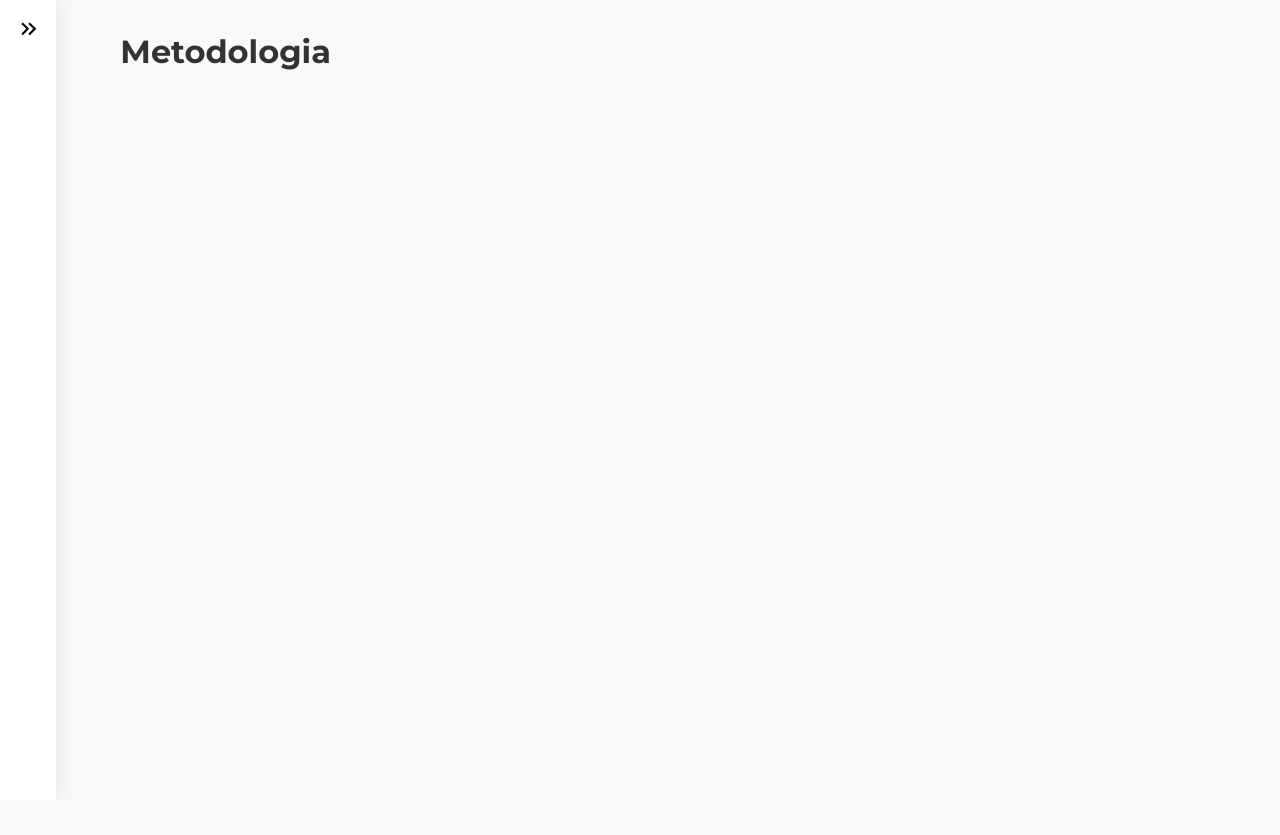
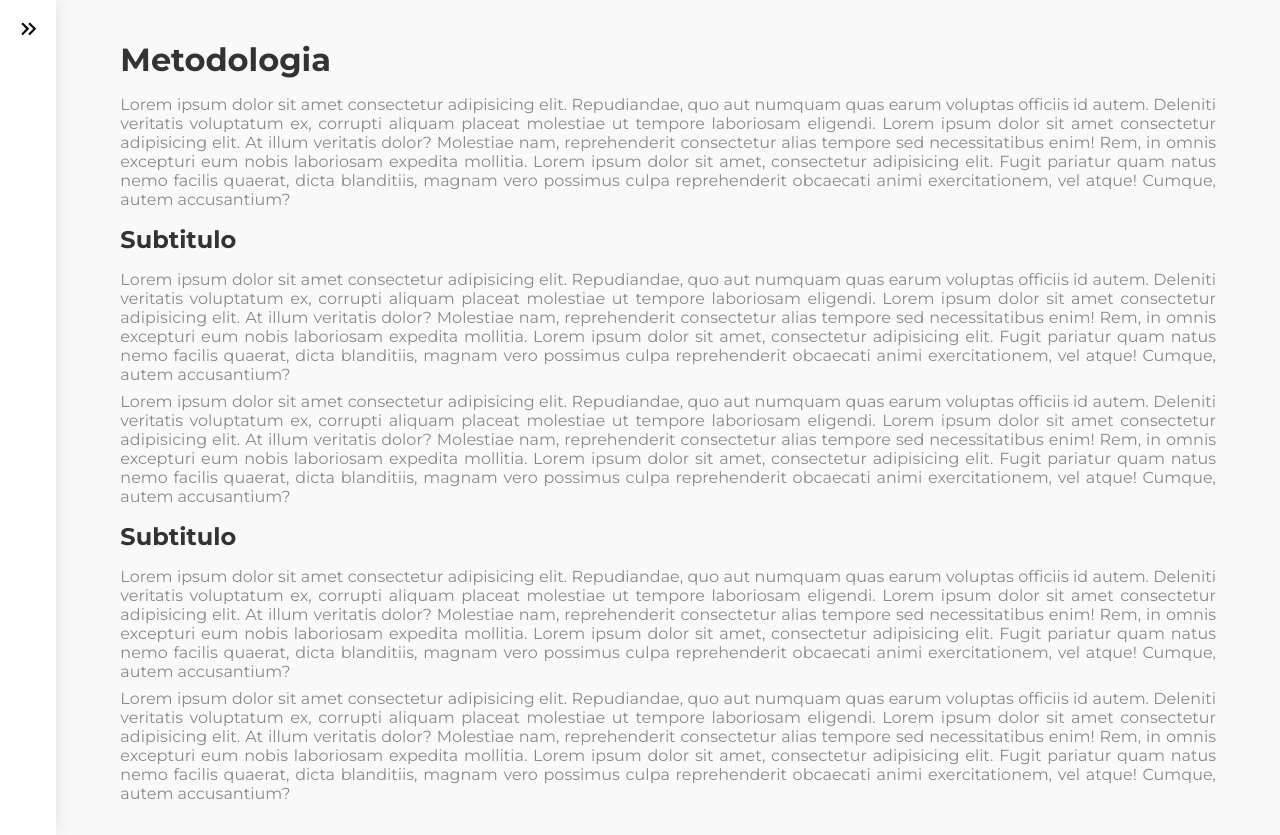
Before and after one commit to FellipeCastro/flashfy, a React (Vite) app: page /methodology in a window 1280 px wide. Before the commit the page ends 800 px from the top, so only its background shows below. Built offline with nearby package versions, Linux system fonts and the light colour scheme.

Commit message:
Projeto atualizado

```diff
--- a/src/App.jsx
+++ b/src/App.jsx
@@ -4,7 +4,6 @@ import Home from "./pages/Home/Home";
 import Methodology from "./pages/Methodology/Methodology";
 import Cards from "./pages/Cards/Cards";
 import mockData from "./mockData";
-import subjects from "./subjects";
 
 const App = () => {
     const [decks, setDecks] = useState([]);
@@ -77,7 +76,7 @@ const App = () => {
         });
     };
 
-    // Filtra a lista de Pokémon com base nos tipos selecionados e no termo de busca
+    // Filtra os decks com base nas matérias selecionados
     const filteredDecks = decks.filter((deck) => {
         // Se não há assuntos selecionados, mostra todos os decks
         if (selectedSubjects.length === 0) return true;
--- a/src/components/Sidebar/Sidebar.jsx
+++ b/src/components/Sidebar/Sidebar.jsx
@@ -31,18 +31,12 @@ const Sidebar = ({ isSidebarOpen, setIsSidebarOpen }) => {
                         <Link to="/methodology" className={location.pathname === "/methodology" ? styles.active : null}>
                             <FaBookReader /> Nossa metodologia
                         </Link>
+                        {/* <Link to="/user" className={location.pathname === "/user" ? styles.active : null}>
+                            <FaUser /> Ver Perfil
+                        </Link> */}
                     </div>
                 )}
             </div>
-
-            {isSidebarOpen && (
-                <div className={styles.btnsContainerColumn}>
-                    {/* <Button secondary>Botão teste</Button> */}
-                    <Button>
-                        <FaUser /> Ver Perfil
-                    </Button>
-                </div>
-            )}
         </div>
     );
 };
--- a/src/pages/Cards/Cards.jsx
+++ b/src/pages/Cards/Cards.jsx
@@ -105,7 +105,6 @@ const Cards = ({ decks, setDecks, updateDeck }) => {
         navigate("/");
     };
 
-    // Fazer validação currentDeck.cards.length === 0
     if (!currentDeck) {
         return (
             <>
@@ -118,7 +117,7 @@ const Cards = ({ decks, setDecks, updateDeck }) => {
                     </div>
                 </header>
                 <div className={styles.mainContainer}>
-                    <p>Esse deck não existe</p>
+                    <p className={styles.msg}>Esse deck não existe!</p>
                 </div>
             </>
         );
@@ -145,7 +144,7 @@ const Cards = ({ decks, setDecks, updateDeck }) => {
                     </div>
                 </header>
                 <div className={styles.mainContainer}>
-                    <p>Crie cards para responder nesse deck</p>
+                    <p className={styles.msg}>Crie cards para responder!</p>
                 </div>
             </>
         );
--- a/src/pages/Cards/Cards.module.css
+++ b/src/pages/Cards/Cards.module.css
@@ -206,6 +206,13 @@
     cursor: pointer;
 }
 
+.msg {
+    width: 100%;
+    text-align: center;
+    font-weight: bold;
+    color: var(--text-secondary-color);
+}
+
 .hidden {
     opacity: 0;
     pointer-events: none;
--- a/src/pages/Home/Home.jsx
+++ b/src/pages/Home/Home.jsx
@@ -107,7 +107,7 @@ const Home = ({
                     </div>
                     <ul className={styles.decksContainer}>
                         {decks.length === 0 && (
-                            <p>Crie seus decks para começar a estudar!</p>
+                            <li className={styles.msg}>Crie seus decks para começar a estudar!</li>
                         )}
                         {decks
                             .sort((a, b) => {
--- a/src/pages/Home/Home.module.css
+++ b/src/pages/Home/Home.module.css
@@ -33,6 +33,13 @@
     gap: 1rem;
 }
 
+.msg {
+    width: 100%;
+    text-align: center;
+    font-weight: bold;
+    color: var(--text-secondary-color);
+}
+
 .filterContainer {
     width: 100%;
     display: grid;
--- a/src/pages/Methodology/Methodology.jsx
+++ b/src/pages/Methodology/Methodology.jsx
@@ -12,6 +12,83 @@ const Methodology = ({ isSidebarOpen, setIsSidebarOpen }) => {
 
                 <div className={styles.mainContainer}>
                     <h1>Metodologia</h1>
+                    <p>
+                        Lorem ipsum dolor sit amet consectetur adipisicing elit.
+                        Repudiandae, quo aut numquam quas earum voluptas
+                        officiis id autem. Deleniti veritatis voluptatum ex,
+                        corrupti aliquam placeat molestiae ut tempore laboriosam
+                        eligendi. Lorem ipsum dolor sit amet consectetur
+                        adipisicing elit. At illum veritatis dolor? Molestiae
+                        nam, reprehenderit consectetur alias tempore sed
+                        necessitatibus enim! Rem, in omnis excepturi eum nobis
+                        laboriosam expedita mollitia. Lorem ipsum dolor sit
+                        amet, consectetur adipisicing elit. Fugit pariatur quam
+                        natus nemo facilis quaerat, dicta blanditiis, magnam
+                        vero possimus culpa reprehenderit obcaecati animi
+                        exercitationem, vel atque! Cumque, autem accusantium?
+                    </p>
+                    <h2>Subtitulo</h2>
+                                        <p>
+                        Lorem ipsum dolor sit amet consectetur adipisicing elit.
+                        Repudiandae, quo aut numquam quas earum voluptas
+                        officiis id autem. Deleniti veritatis voluptatum ex,
+                        corrupti aliquam placeat molestiae ut tempore laboriosam
+                        eligendi. Lorem ipsum dolor sit amet consectetur
+                        adipisicing elit. At illum veritatis dolor? Molestiae
+                        nam, reprehenderit consectetur alias tempore sed
+                        necessitatibus enim! Rem, in omnis excepturi eum nobis
+                        laboriosam expedita mollitia. Lorem ipsum dolor sit
+                        amet, consectetur adipisicing elit. Fugit pariatur quam
+                        natus nemo facilis quaerat, dicta blanditiis, magnam
+                        vero possimus culpa reprehenderit obcaecati animi
+                        exercitationem, vel atque! Cumque, autem accusantium?
+                    </p>
+                    <p>
+                        Lorem ipsum dolor sit amet consectetur adipisicing elit.
+                        Repudiandae, quo aut numquam quas earum voluptas
+                        officiis id autem. Deleniti veritatis voluptatum ex,
+                        corrupti aliquam placeat molestiae ut tempore laboriosam
+                        eligendi. Lorem ipsum dolor sit amet consectetur
+                        adipisicing elit. At illum veritatis dolor? Molestiae
+                        nam, reprehenderit consectetur alias tempore sed
+                        necessitatibus enim! Rem, in omnis excepturi eum nobis
+                        laboriosam expedita mollitia. Lorem ipsum dolor sit
+                        amet, consectetur adipisicing elit. Fugit pariatur quam
+                        natus nemo facilis quaerat, dicta blanditiis, magnam
+                        vero possimus culpa reprehenderit obcaecati animi
+                        exercitationem, vel atque! Cumque, autem accusantium?
+                    </p>
+                    <h2>Subtitulo</h2>
+                                        <p>
+                        Lorem ipsum dolor sit amet consectetur adipisicing elit.
+                        Repudiandae, quo aut numquam quas earum voluptas
+                        officiis id autem. Deleniti veritatis voluptatum ex,
+                        corrupti aliquam placeat molestiae ut tempore laboriosam
+                        eligendi. Lorem ipsum dolor sit amet consectetur
+                        adipisicing elit. At illum veritatis dolor? Molestiae
+                        nam, reprehenderit consectetur alias tempore sed
+                        necessitatibus enim! Rem, in omnis excepturi eum nobis
+                        laboriosam expedita mollitia. Lorem ipsum dolor sit
+                        amet, consectetur adipisicing elit. Fugit pariatur quam
+                        natus nemo facilis quaerat, dicta blanditiis, magnam
+                        vero possimus culpa reprehenderit obcaecati animi
+                        exercitationem, vel atque! Cumque, autem accusantium?
+                    </p>
+                    <p>
+                        Lorem ipsum dolor sit amet consectetur adipisicing elit.
+                        Repudiandae, quo aut numquam quas earum voluptas
+                        officiis id autem. Deleniti veritatis voluptatum ex,
+                        corrupti aliquam placeat molestiae ut tempore laboriosam
+                        eligendi. Lorem ipsum dolor sit amet consectetur
+                        adipisicing elit. At illum veritatis dolor? Molestiae
+                        nam, reprehenderit consectetur alias tempore sed
+                        necessitatibus enim! Rem, in omnis excepturi eum nobis
+                        laboriosam expedita mollitia. Lorem ipsum dolor sit
+                        amet, consectetur adipisicing elit. Fugit pariatur quam
+                        natus nemo facilis quaerat, dicta blanditiis, magnam
+                        vero possimus culpa reprehenderit obcaecati animi
+                        exercitationem, vel atque! Cumque, autem accusantium?
+                    </p>
                 </div>
             </div>
         </>
--- a/src/pages/Methodology/Methodology.module.css
+++ b/src/pages/Methodology/Methodology.module.css
@@ -7,4 +7,17 @@
     padding: 2rem 5%;
     color: var(--text-primary-color);
     background: var(--bg-color);
+    display: flex;
+    flex-direction: column;
+    gap: 0.5rem;
 }
+
+.mainContainer h1,
+.mainContainer h2 {
+    margin: 0.5rem 0;
+}
+
+.mainContainer p {
+    color: var(--text-secondary-color);
+    text-align: justify;
+}
```
